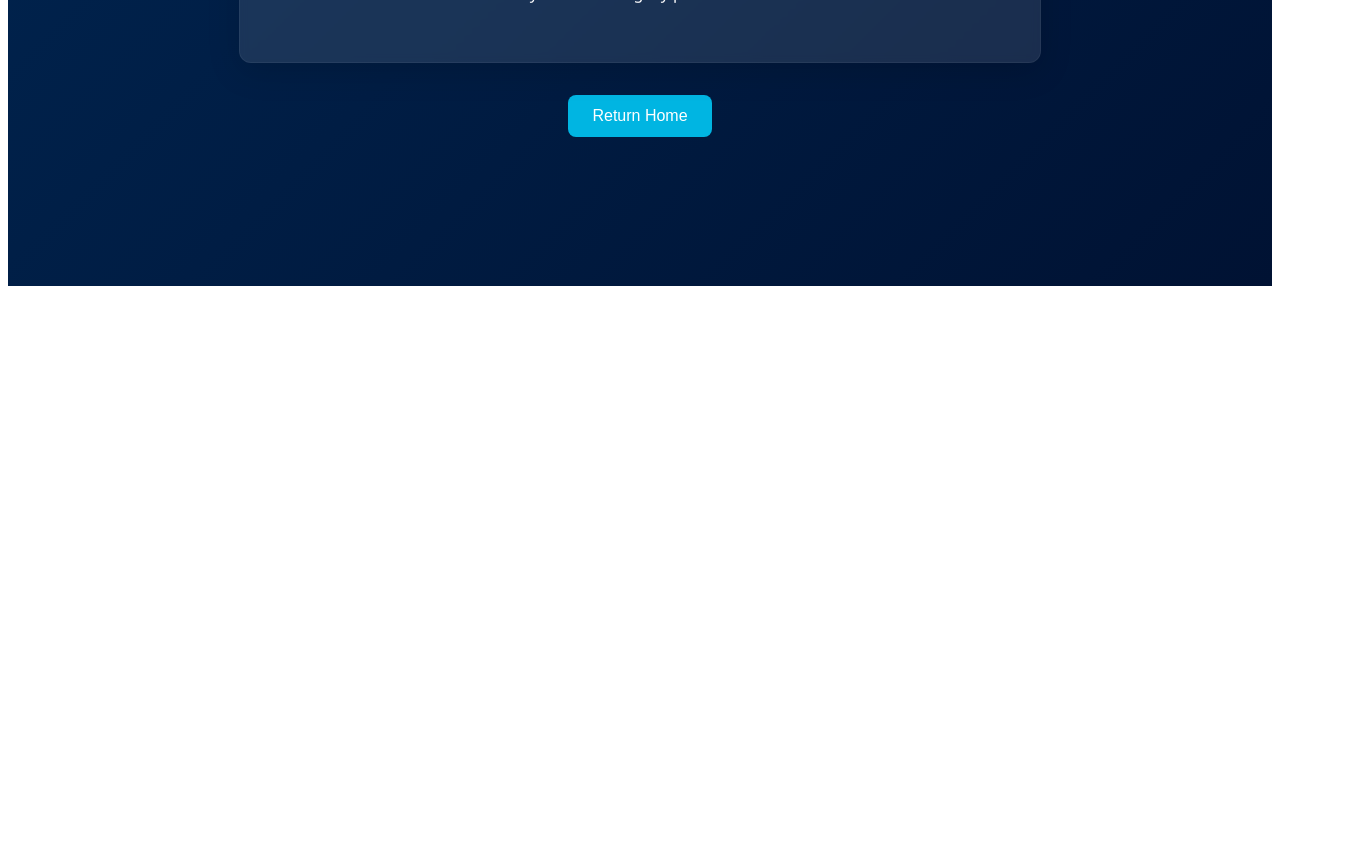
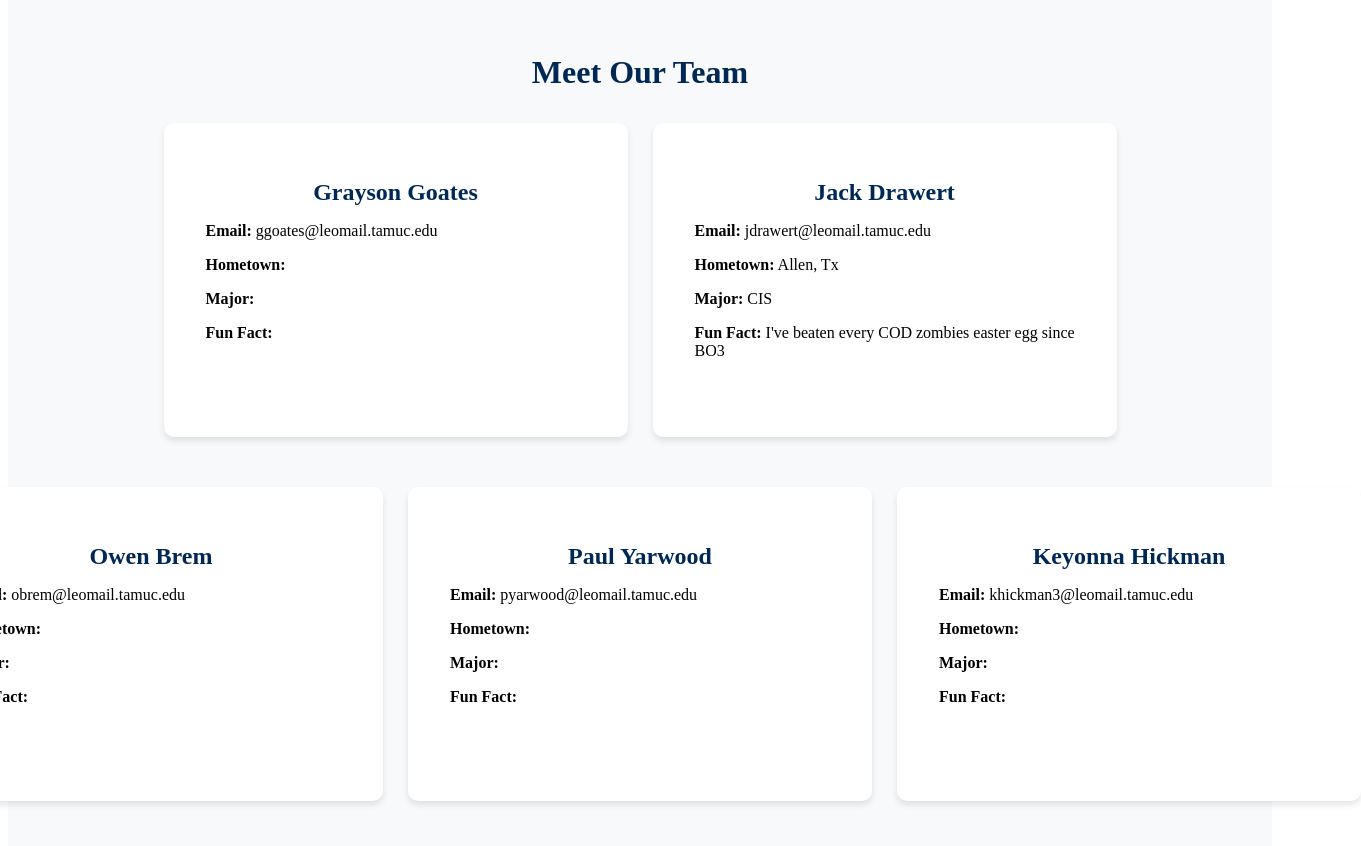
Before and after one commit to Grayson-spec/PatentLocator, an Angular app in the folder client/: page /about in a window 1280 px wide. Shown: the part 700-1546 px from the top of the page, 1361 px wide, since content can reach past the window. Before the commit the page ends 994 px from the top, so only its background shows below. Built offline with nearby package versions, Linux system fonts and the light colour scheme.

Commit message:
added "meet our team" section on about us tab

```diff
--- a/client/src/app/Components/about/about.component.css
+++ b/client/src/app/Components/about/about.component.css
@@ -1,28 +1,9 @@
 .about-container {
     background: linear-gradient(135deg, #002855, #001233);
-    min-height: 100vh;
-    display: flex;
-    flex-direction: column;
-    justify-content: center;
-    align-items: center;
     padding: 4rem 2rem;
     color: #fff;
     font-family: 'Segoe UI', system-ui, -apple-system, sans-serif;
-    line-height: 1.6;
-}
-
-h1 {
     text-align: center;
-    color: #00b5e2;
-    margin-bottom: 2rem;
-    font-size: 2.75rem;
-    text-shadow: 0 2px 8px rgba(0, 181, 226, 0.2);
-    animation: headerGlow 2s ease-in-out infinite alternate;
-}
-
-@keyframes headerGlow {
-    from { text-shadow: 0 2px 8px rgba(0, 181, 226, 0.2); }
-    to { text-shadow: 0 2px 16px rgba(0, 181, 226, 0.4); }
 }
 
 .about-info {
@@ -33,26 +14,66 @@ h1 {
     box-shadow: 0 8px 32px rgba(0, 0, 0, 0.15);
     backdrop-filter: blur(4px);
     border: 1px solid rgba(255, 255, 255, 0.05);
+    margin: 0 auto;
+}
+
+/* Style the Team Section */
+.team-section {
+    background: #f8f9fa; /* Light grey background */
+    padding: 4rem 1rem;
     text-align: center;
 }
 
-.button-group {
-    margin-top: 2rem;
+/* Style the Team Title */
+.team-title {
+    font-size: 2rem;
+    color: #002855;
+    margin-bottom: 2rem;
+    font-weight: bold;
+}
+
+/* Team Container */
+.team-container {
+    display: flex;
+    flex-direction: column;
+    align-items: center;
+    gap: 25px;
+}
+
+/* Align Rows */
+.team-row {
     display: flex;
     justify-content: center;
+    gap: 25px;
+    margin-bottom: 25px;
 }
 
-.back-button {
-    background-color: #00b5e2;
-    color: white;
-    border: none;
-    padding: 0.75rem 1.5rem;
-    font-size: 1rem;
-    border-radius: 8px;
-    cursor: pointer;
-    transition: background 0.3s ease;
+/* Team Boxes */
+.team-box {
+    background: white; /* White box background */
+    padding: 2rem;
+    width: 400px; /* Keep original size */
+    height: 250px;
+    border-radius: 10px;
+    box-shadow: 0 4px 6px rgba(0, 0, 0, 0.1);
+    text-align: center;
 }
 
-.back-button:hover {
-    background-color: #008bb0;
+/* Styling Inside the Team Box */
+.team-box h3 {
+    font-size: 1.5rem;
+    color: #002855;
+    margin-bottom: 10px;
+    font-weight: bold;
 }
+
+.team-box p {
+    font-size: 1rem;
+    text-align: left;
+    padding-left: 10px;
+    font-weight: normal;
+}
+
+.team-box p strong {
+    font-weight: bold;
+}
--- a/client/src/app/Components/about/about.component.html
+++ b/client/src/app/Components/about/about.component.html
@@ -8,9 +8,49 @@
         <p>over 10 million registered patents worldwide. That way, you can move forward confidently, knowing</p>
         <p>your idea is legally protected.</p>
     </div>
-    <div class="button-group">
-        <button class="back-button" (click)="goBack()">
-            <i class="fas fa-arrow-left"></i> Return Home
-        </button>
+</div>
+
+<div class="team-section">
+    <h2 class="team-title">Meet Our Team</h2>
+    <div class="team-container">
+        <div class="team-row">
+            <div class="team-box">
+                <h3>Grayson Goates</h3>
+                <p><strong>Email:</strong> ggoates&#64;leomail.tamuc.edu</p>
+                <p><strong>Hometown:</strong></p>
+                <p><strong>Major:</strong></p>
+                <p><strong>Fun Fact:</strong></p>
+            </div>
+            <div class="team-box">
+                <h3>Jack Drawert</h3>
+                <p><strong>Email:</strong> jdrawert&#64;leomail.tamuc.edu</p>
+                <p><strong>Hometown:</strong> Allen, Tx</p>
+                <p><strong>Major:</strong> CIS</p>
+                <p><strong>Fun Fact:</strong> I've beaten every COD zombies easter egg since BO3</p>
+            </div>
+        </div>
+        <div class="team-row">
+            <div class="team-box">
+                <h3>Owen Brem</h3>
+                <p><strong>Email:</strong> obrem&#64;leomail.tamuc.edu</p>
+                <p><strong>Hometown:</strong></p>
+                <p><strong>Major:</strong></p>
+                <p><strong>Fun Fact:</strong></p>
+            </div>
+            <div class="team-box">
+                <h3>Paul Yarwood</h3>
+                <p><strong>Email:</strong> pyarwood&#64;leomail.tamuc.edu</p>
+                <p><strong>Hometown:</strong></p>
+                <p><strong>Major:</strong></p>
+                <p><strong>Fun Fact:</strong></p>
+            </div>
+            <div class="team-box centered-box">
+                <h3>Keyonna Hickman</h3>
+                <p><strong>Email:</strong> khickman3&#64;leomail.tamuc.edu</p>
+                <p><strong>Hometown:</strong></p>
+                <p><strong>Major:</strong></p>
+                <p><strong>Fun Fact:</strong></p>
+            </div>
+        </div>
     </div>
 </div>
```
